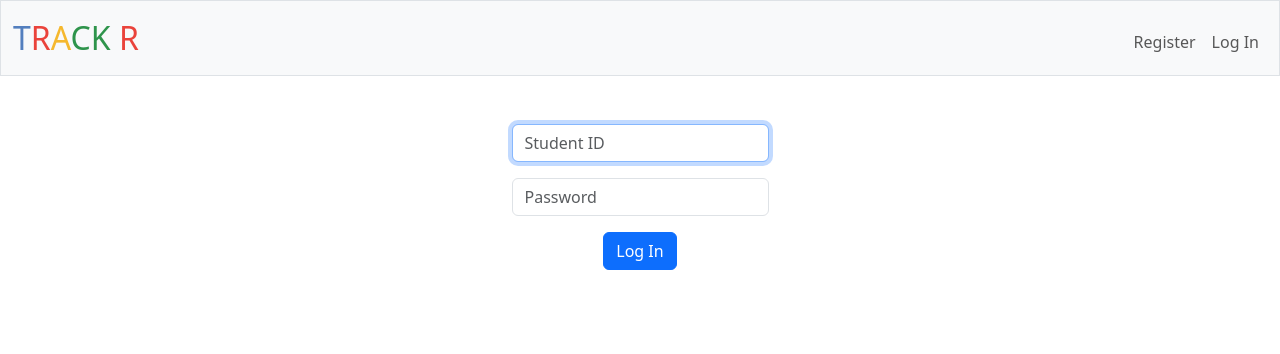
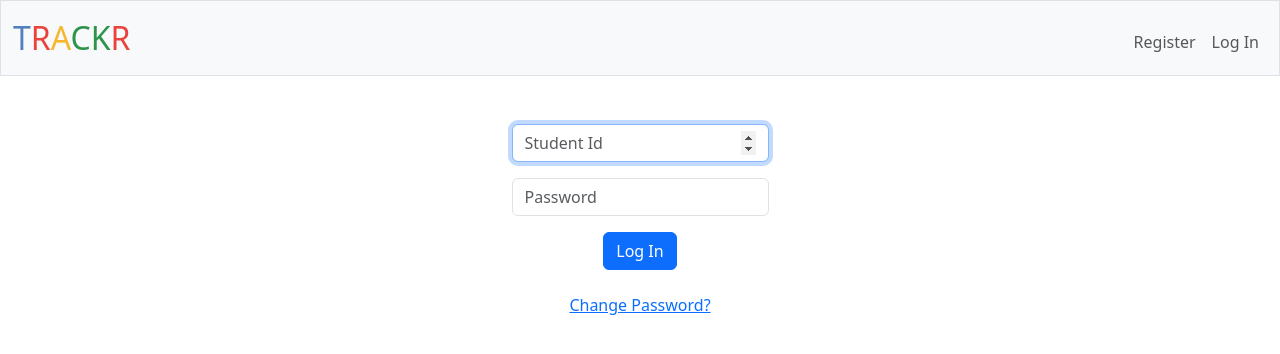
Before and after one commit to FahimXF/CS50x-final_project, a Flask app: page /login in a window 1280 px wide. Shown: the top 354 px of the page. Run offline with Flask 3, Linux system fonts and the light colour scheme; some libraries are stand-ins or nearby versions.

Commit message:
Change password

```diff
--- a/app.py
+++ b/app.py
@@ -305,3 +305,28 @@ def todo():
     else:
         tasks = []
     return render_template("todo.html", tasks=tasks)
+
+
+@app.route("/change_password", methods=["GET", "POST"])
+def change_password():
+    if request.method == "POST":
+        id, old_password, new_password = request.form.get(
+            "id"), request.form.get("old_password"), request.form.get("new_password")
+        if not (id or old_password or new_password):
+            return apology("Invalid Input")
+        rows = db.execute(
+            "SELECT * FROM students WHERE id = ?", request.form.get("id")
+        )
+
+        # Ensure username exists and password is correct
+        if len(rows) != 1 or not check_password_hash(
+            rows[0]["hash"], old_password
+        ):
+            return apology("invalid username and/or password", 403)
+
+        db.execute("UPDATE students SET hash = ? WHERE id =?",
+                   generate_password_hash(new_password), id)
+        flash("Password Change Successful")
+        return redirect("/")
+
+    return render_template("change_password.html")
--- a/templates/layout.html
+++ b/templates/layout.html
@@ -24,7 +24,7 @@
 
         <nav class="bg-light border navbar navbar-expand-md navbar-light">
             <div class="container-fluid">
-                <a class="navbar-brand" href="/"><span class="blue">T</span><span class="red">R</span><span class="yellow">A</span><span class="green">CK</span> <span class="red">R</span></a>
+                <a class="navbar-brand" href="/"><span class="blue">T</span><span class="red">R</span><span class="yellow">A</span><span class="green">CK</span><span class="red">R</span></a>
                 <button aria-controls="navbar" aria-expanded="false" aria-label="Toggle navigation" class="navbar-toggler" data-bs-target="#navbar" data-bs-toggle="collapse" type="button">
                     <span class="navbar-toggler-icon"></span>
                 </button>
@@ -40,8 +40,7 @@
                                     <li><a class="dropdown-item" href="/attendance">Attendance</a></li>
                                 </ul>
                             </li>
-                            <li class="nav-item"><a class="nav-link" href="/extras">Extras</a></li>
-                            <li class="nav-item"><a class="nav-link" href="/todo">TO-DO</a></li>
+                          <li class="nav-item"><a class="nav-link" href="/todo">TO-DO</a></li>
                             <li class="nav-item"><a class="nav-link" href="/goals">GOALS</a></li>
                         </ul>
                         <ul class="navbar-nav ms-auto mt-2">
@@ -83,5 +82,4 @@
         </footer>
 
     </body>
-
 </html>
--- a/templates/login.html
+++ b/templates/login.html
@@ -7,11 +7,15 @@
 {% block main %}
     <form action="/login" method="post">
         <div class="mb-3">
-            <input autocomplete="off" autofocus class="form-control mx-auto w-auto" name="id" placeholder="Student ID" type="text">
+            <input autocomplete="off" autofocus class="form-control mx-auto w-auto" name="id" placeholder="Student Id" type="number">
         </div>
         <div class="mb-3">
             <input class="form-control mx-auto w-auto" name="password" placeholder="Password" type="password">
         </div>
         <button class="btn btn-primary" type="submit">Log In</button>
     </form>
+
+    <div class="mt-3">
+        <a href="/change_password" class="btn btn-link">Change Password?</a>
+    </div>
 {% endblock %}
```
Also changed, not shown: templates/change_password.html (added, +21 -0 lines), tracker.db, 4 other files.
